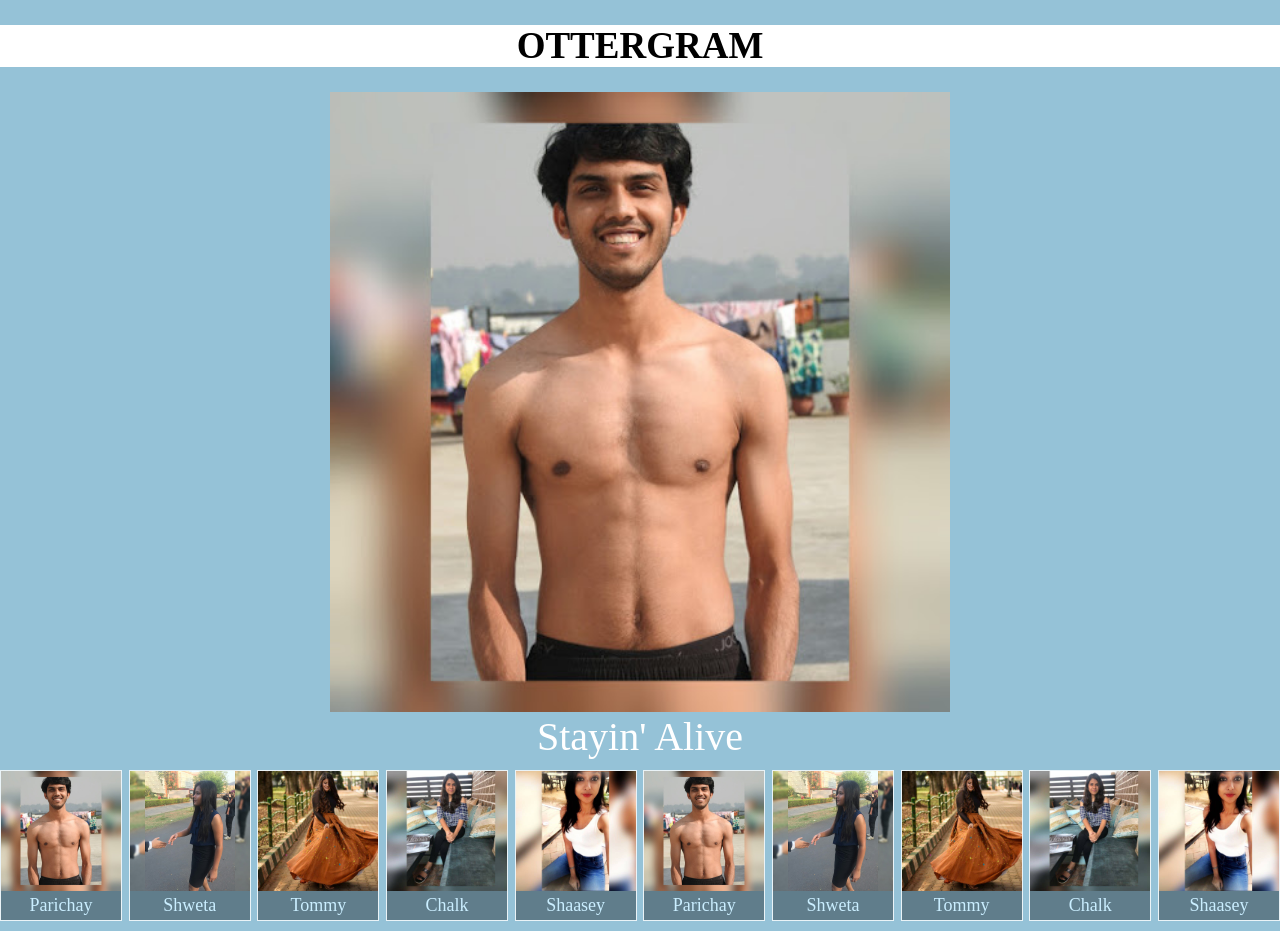
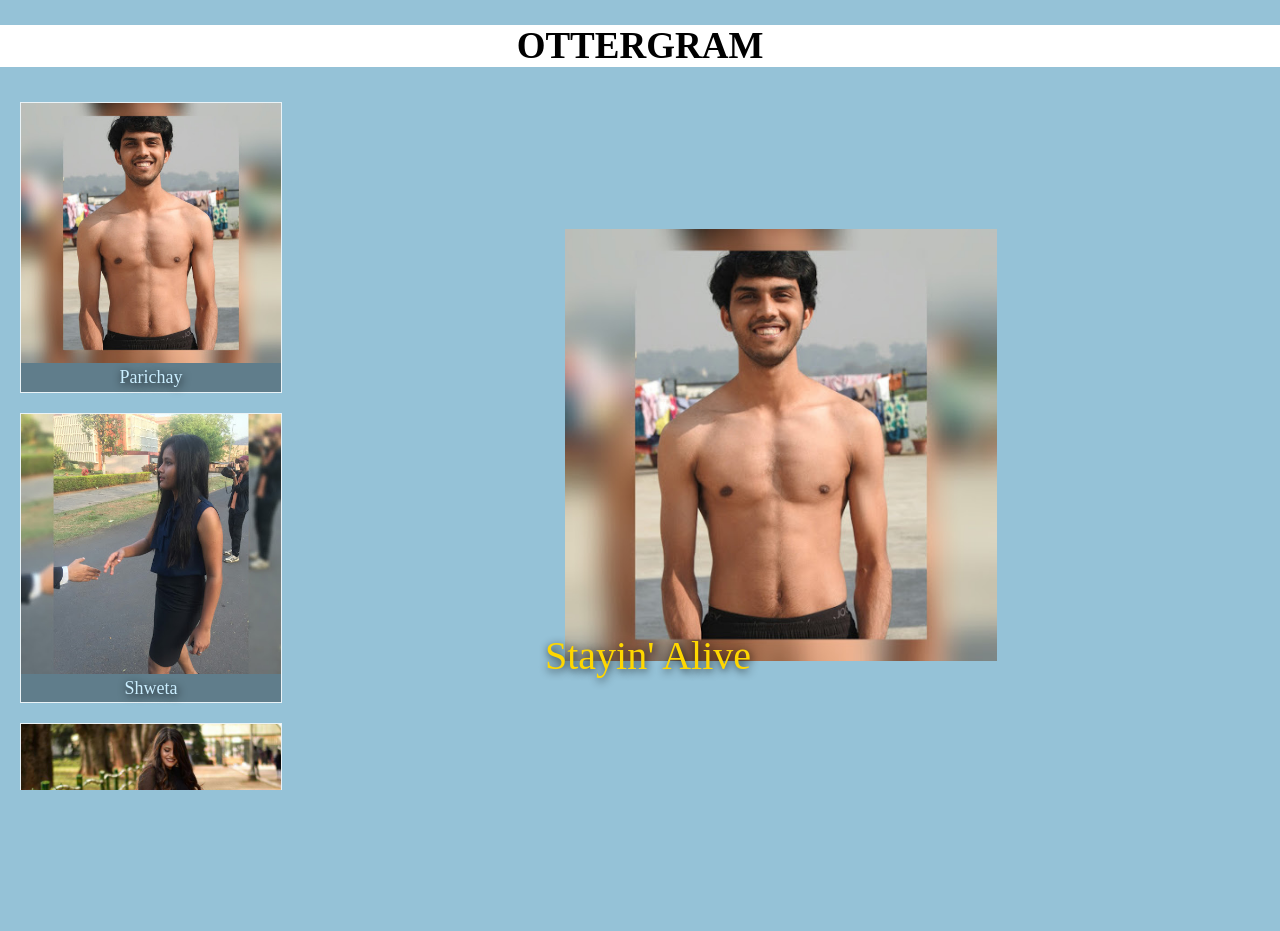
Before and after one commit to baymac/Football-Gallery, a plain HTML site: page index.html in a window 1280 px wide. After the commit the page ends 800 px from the top, so only its background shows below. Drawn offline with nearby package versions, Linux system fonts and the light colour scheme.

Commit message:
Added media type

```diff
--- a/index.html
+++ b/index.html
@@ -4,6 +4,7 @@
 
 <head>
   <meta charset="utf-8">
+  <meta name="viewport" content="width=device-width, initial-scale=1">
   <link rel="shortcut icon" type="image/x-icon" href="/favicon.ico">
   <title>ottergram</title>
   <link rel="stylesheet" href="https://cdnjs.cloudflare.com/ajax/libs/normalize/8.0.0/normalize.min.css">
--- a/stylesheets/styles.css
+++ b/stylesheets/styles.css
@@ -66,6 +66,7 @@ html, body {
   color: rgb(202, 238, 255);
   display: block;
   text-align: center;
+  text-shadow: rgba(0, 0, 0, 0.9) 1px 2px 9px;
   font-size: 18px;
   margin: 0;
   padding: 4px 10px;
@@ -83,6 +84,29 @@ html, body {
 }
 
 .detail-image-title {
-  color: white;
+  color: gold;
+  position: absolute;
+  bottom: -16px;
+  left: 4px;
   font-size: 40px;
+  text-shadow: rgba(0, 0, 0, 0.9) 1px 2px 9px;
 }
+
+@media all and (min-width: 768px) {
+  .main-content {
+    flex-direction: row;
+    overflow: hidden;
+  }
+
+  .thumbnail-list {
+    flex-direction: column;
+    order: 0;
+    margin-left: 20px;
+  }
+  .thumbnail-item {
+    max-width: 260px;
+  }
+  .thumbnail-item + .thumbnail-item {
+    margin-top: 20px;
+  }
+}
```
